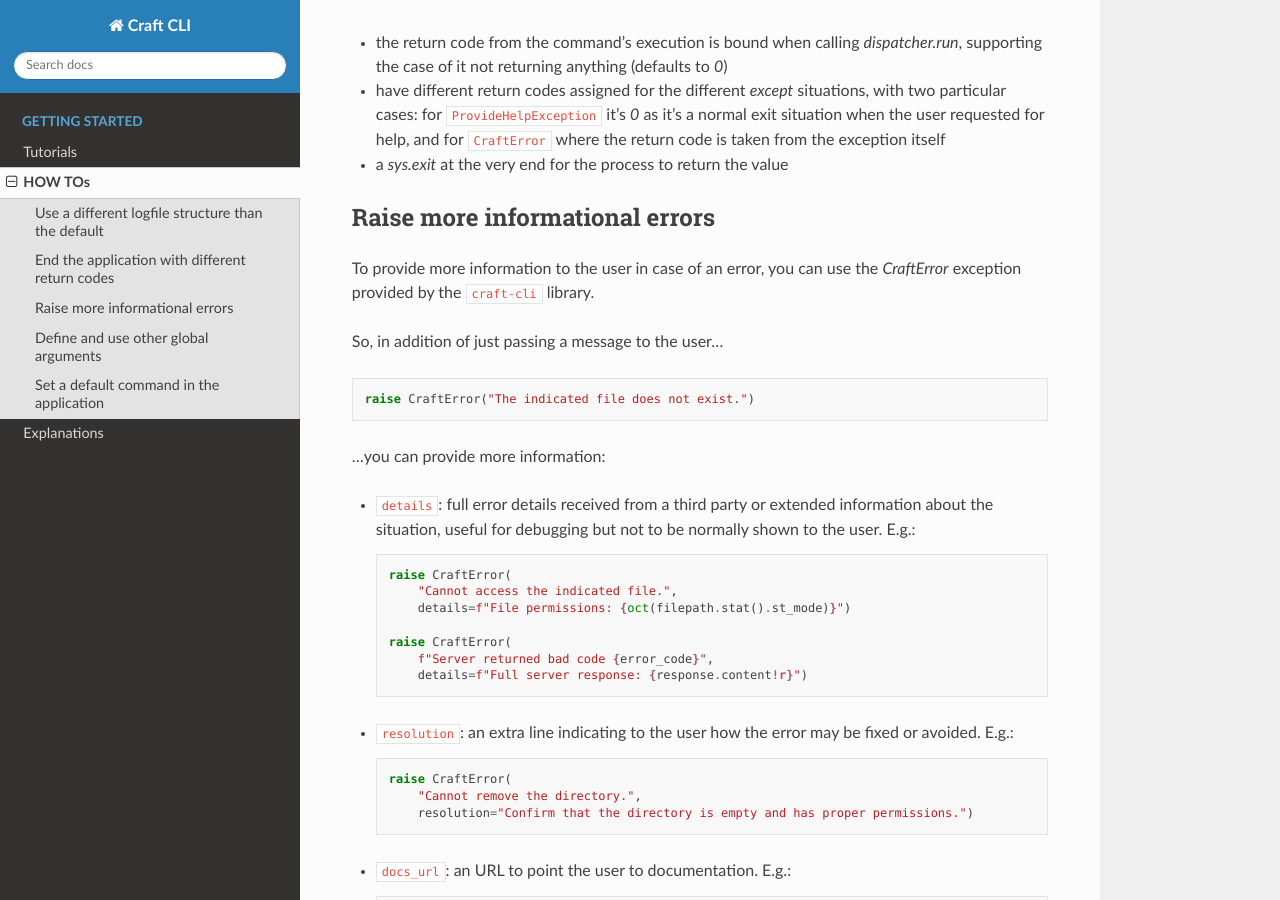
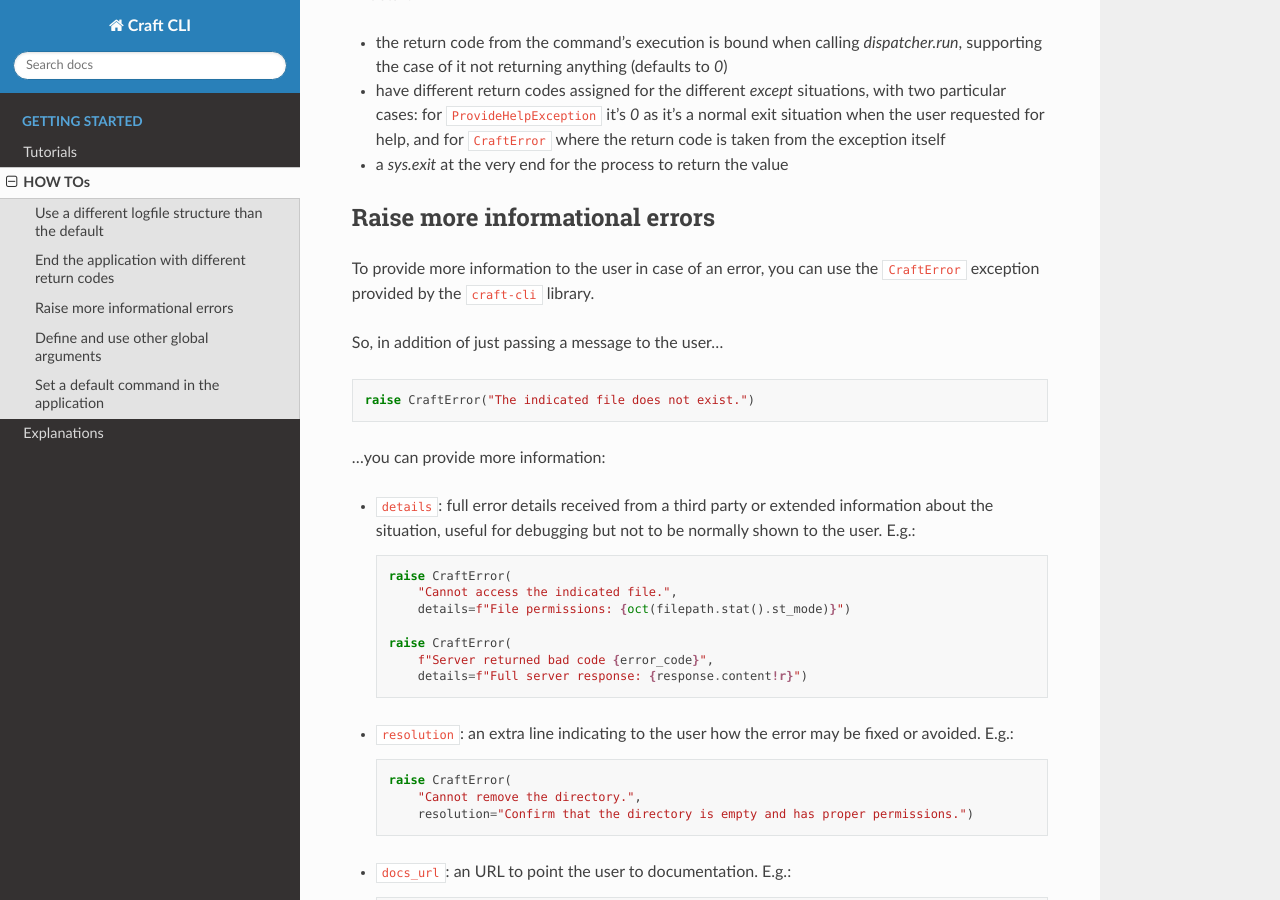
Before and after one commit to canonical/craft-cli, a Sphinx documentation site: the page built from docs/howtos.rst, in a window 1280 px wide and 900 px high, scrolled down 1206 px. Built offline with Sphinx 7.4.7 and the Read the Docs theme 2.0.0, drawn with Linux system fonts in a browser that asks for light colours; pages that are not in the unit, such as notebooks, are missing from menus.

Commit message:
Better message and docs.

```diff
--- a/docs/howtos.rst
+++ b/docs/howtos.rst
@@ -65,7 +65,7 @@ In detail:
 Raise more informational errors
 ===============================
 
-To provide more information to the user in case of an error, you can use the `CraftError` exception provided by the ``craft-cli`` library.
+To provide more information to the user in case of an error, you can use the ``CraftError`` exception provided by the ``craft-cli`` library.
 
 So, in addition of just passing a message to the user...
 
@@ -115,7 +115,7 @@ For further information reported to the user and/or sent to the log file, you sh
     except IOError as exc:
         raise CraftError(f"Error when frunging the perculux: {exc}") from exc
 
-Finally, if you want to build a hierarchy of errors in the application, you should start the tree inheriting `CraftError` to use this functionality.
+Finally, if you want to build a hierarchy of errors in the application, you should start the tree inheriting ``CraftError`` to use this functionality.
 
 
 .. _howto_global_args:
```
Also changed, not shown: 2 other files.
